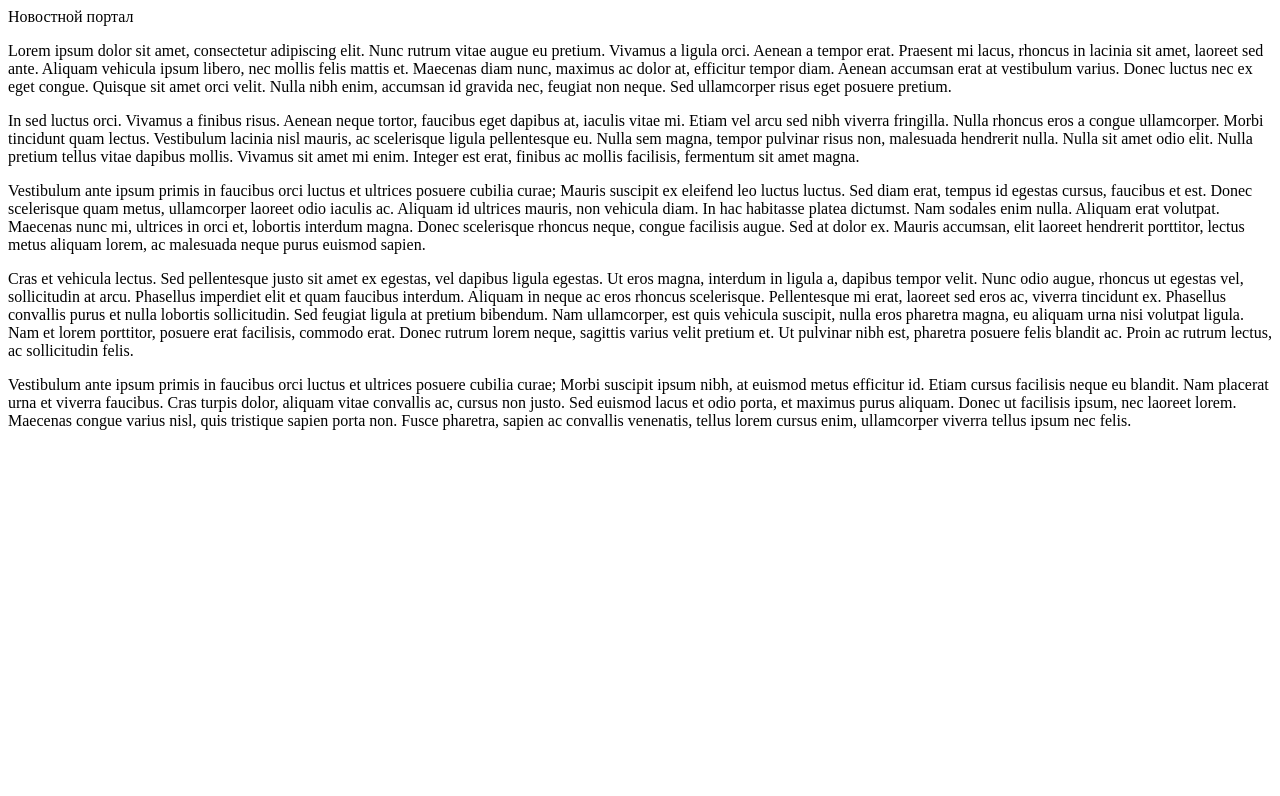
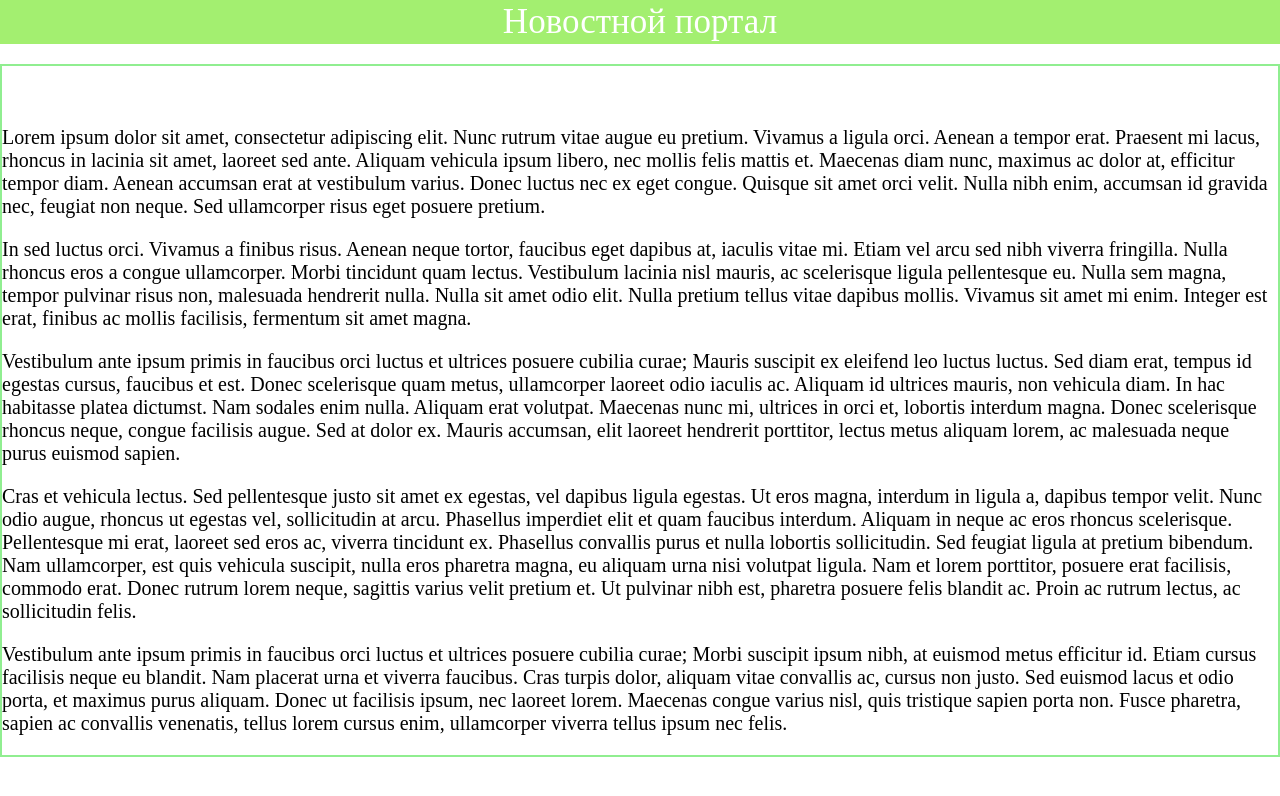
Before and after one commit to P1eas1ng/georgesite, a plain HTML site: page lab2/index.html in a window 1280 px wide. Drawn offline with Linux system fonts and the light colour scheme.

Commit message:
Update index.html

```diff
--- a/lab2/index.html
+++ b/lab2/index.html
@@ -4,6 +4,28 @@
 <meta charset="UTF-8">
 </head>
 <body>
+<style>
+  body{
+  margin:0px;
+}
+.news{
+  text-align:center;
+  background:#a3ef70;
+  border:2px solid #a3ef70;
+}
+.news a{
+  color:white;
+  font-size:35px;
+}
+.content{
+  padding-top:40px;
+  border:2px solid lightgreen;
+  margin-top:20px;
+}
+.content p{
+  font-size:20px;
+}
+</style>
 <div class="news">
 <a class="in-news">Новостной портал</a>
 </div>
```
